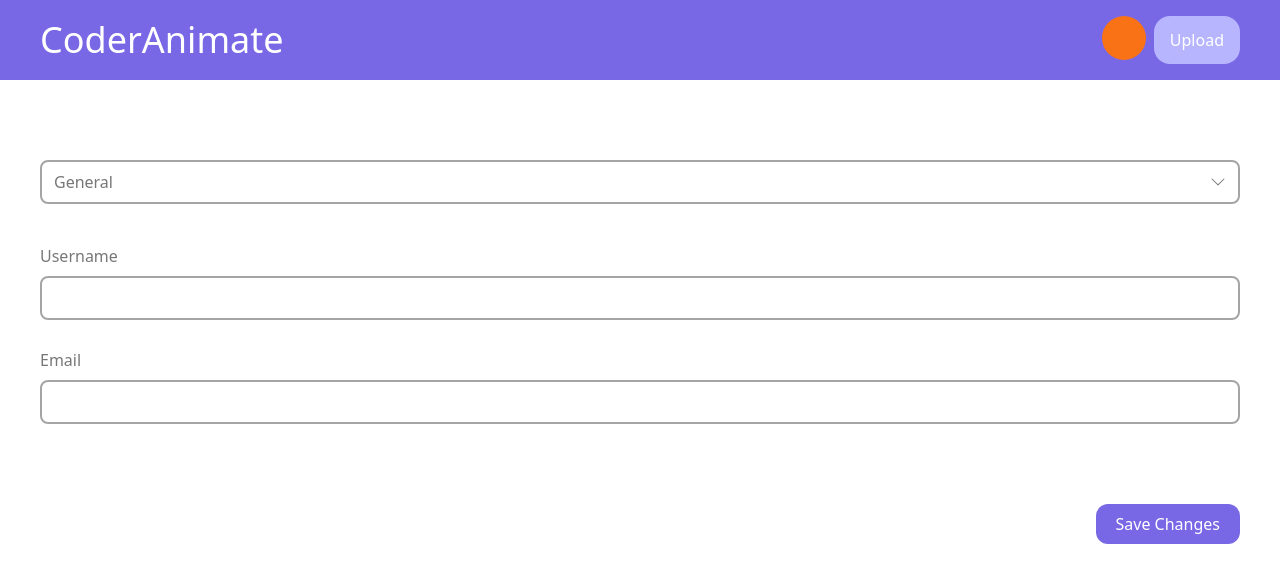
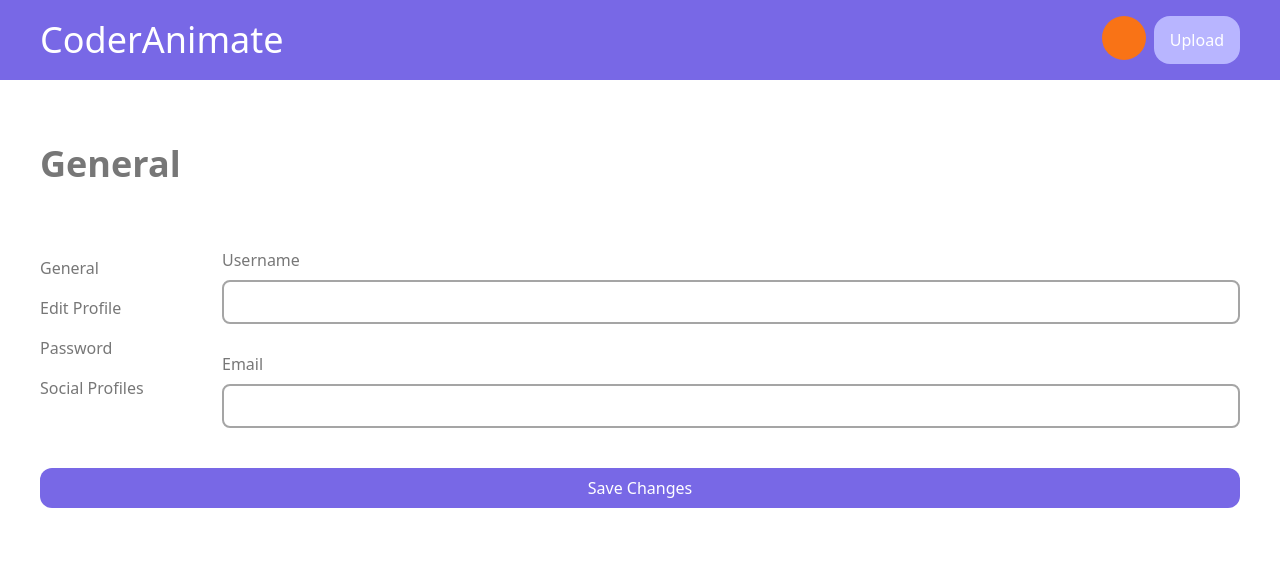
Before and after one commit to Andre1601/CoderAnimate, a React (Create React App) app: page / in a window 1280 px wide. Shown: the top 582 px of the page. Built offline with nearby package versions, Linux system fonts and the light colour scheme.

Commit message:
Menambahkan General setting

```diff
--- a/src/components/AccountSettingBody.js
+++ b/src/components/AccountSettingBody.js
@@ -4,13 +4,21 @@ import General from "./Setting/General";
 
 function AccountSettingBody() {
   return (
-    <main className=" px-5 sm:px-10 text-[#777777] ">
-      <button className="flex justify-between border-solid border-2 border-[#A5A5A5] focus:border-[#7868E6] rounded-lg py-3 px-3 w-full mt-20">
+    <main className="sm:grid sm:grid-cols-[150px_1fr] sm:gap-x-8 px-5 sm:px-10 text-[#777777] ">
+      <h2 className="hidden sm:block col-span-2 text-4xl my-16 font-semibold" >General</h2>
+      <div className="hidden sm:flex flex-col" >
+        <a tabIndex='0' className="cursor-pointer py-2 focus:font-semibold ">General</a>
+        <a tabIndex='0' className="cursor-pointer py-2 focus:font-semibold">Edit Profile</a>
+        <a tabIndex='0' className="cursor-pointer py-2 focus:font-semibold">Password</a>
+        <a tabIndex='0' className="cursor-pointer py-2 focus:font-semibold">Social Profiles</a>
+      </div>
+
+      <button className="sm:hidden flex justify-between border-solid border-2 border-[#A5A5A5] focus:border-[#7868E6] rounded-lg py-3 px-3 w-full mt-20">
         <h2 className="leading-none">General</h2>
         <BsChevronDown />
       </button>
       <General/>
-      <button className="bg-[#7868E6] px-5 py-2 my-10 text-white rounded-xl float-right">Save Changes</button>
+      <button className="bg-[#7868E6] px-5 py-2 my-10 text-white rounded-xl float-right sm:col-span-2">Save Changes</button>
     </main>
   );
 }
--- a/src/components/Setting/General.js
+++ b/src/components/Setting/General.js
@@ -2,11 +2,11 @@ import React from "react";
 
 function General() {
   return (
-    <div className="flex flex-col my-10" >
-      <label>Username</label>
-      <input className="border-solid border-2 border-[#A5A5A5] focus:border-[#7868E6] rounded-lg py-2 px-3 w-full mt-2" />
-      <label className="mt-7">Email</label>
-      <input className="border-solid border-2 border-[#A5A5A5] focus:border-[#7868E6] rounded-lg py-2 px-3 w-full mt-2" />
+    <div className="flex flex-col my-10 sm:my-0" >
+      <label for="username" >Username</label>
+      <input id="username" className="border-solid border-2 border-[#A5A5A5] focus:border-[#7868E6] rounded-lg py-2 px-3 w-full mt-2" />
+      <label for="password" className="mt-7">Email</label>
+      <input id="password" type="password" className="border-solid border-2 border-[#A5A5A5] focus:border-[#7868E6] rounded-lg py-2 px-3 w-full mt-2" />
     </div>
   );
 }
```
